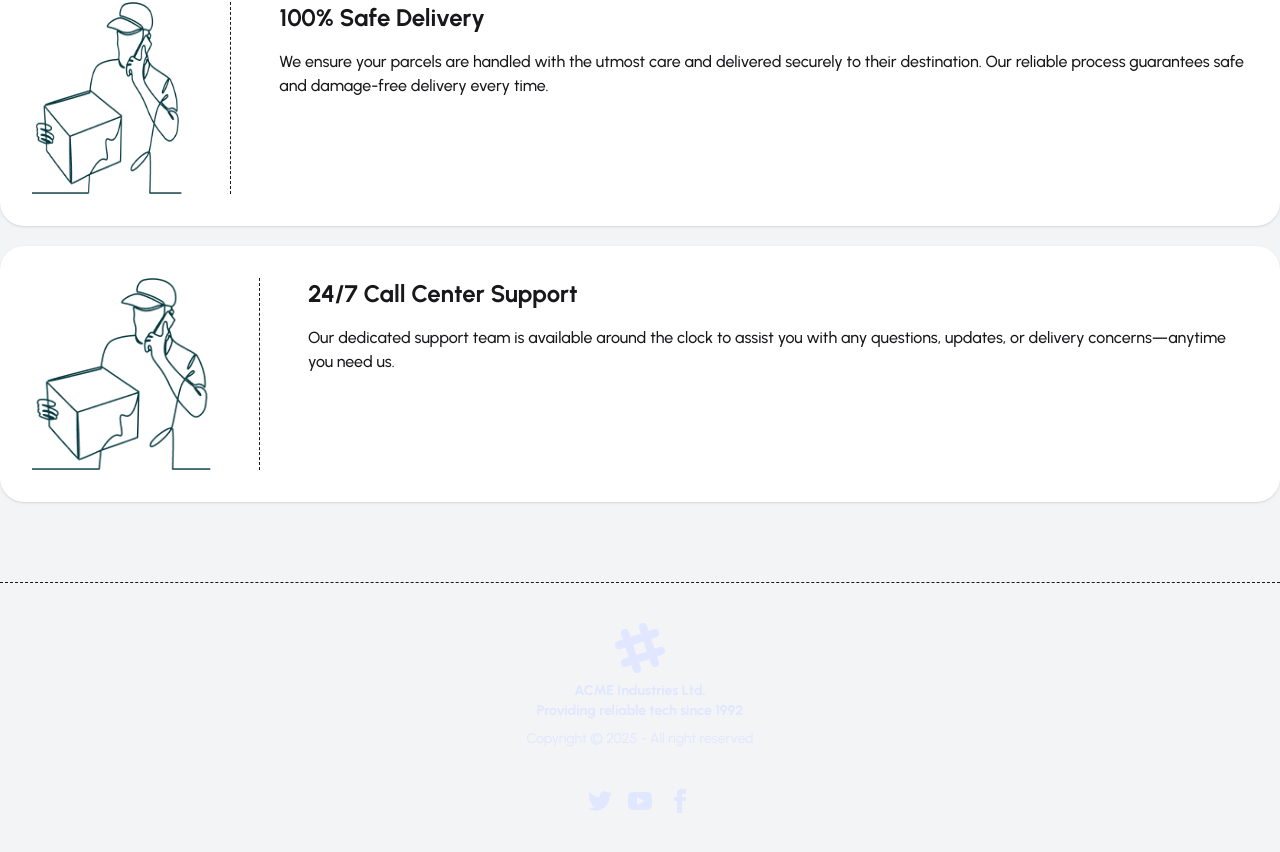
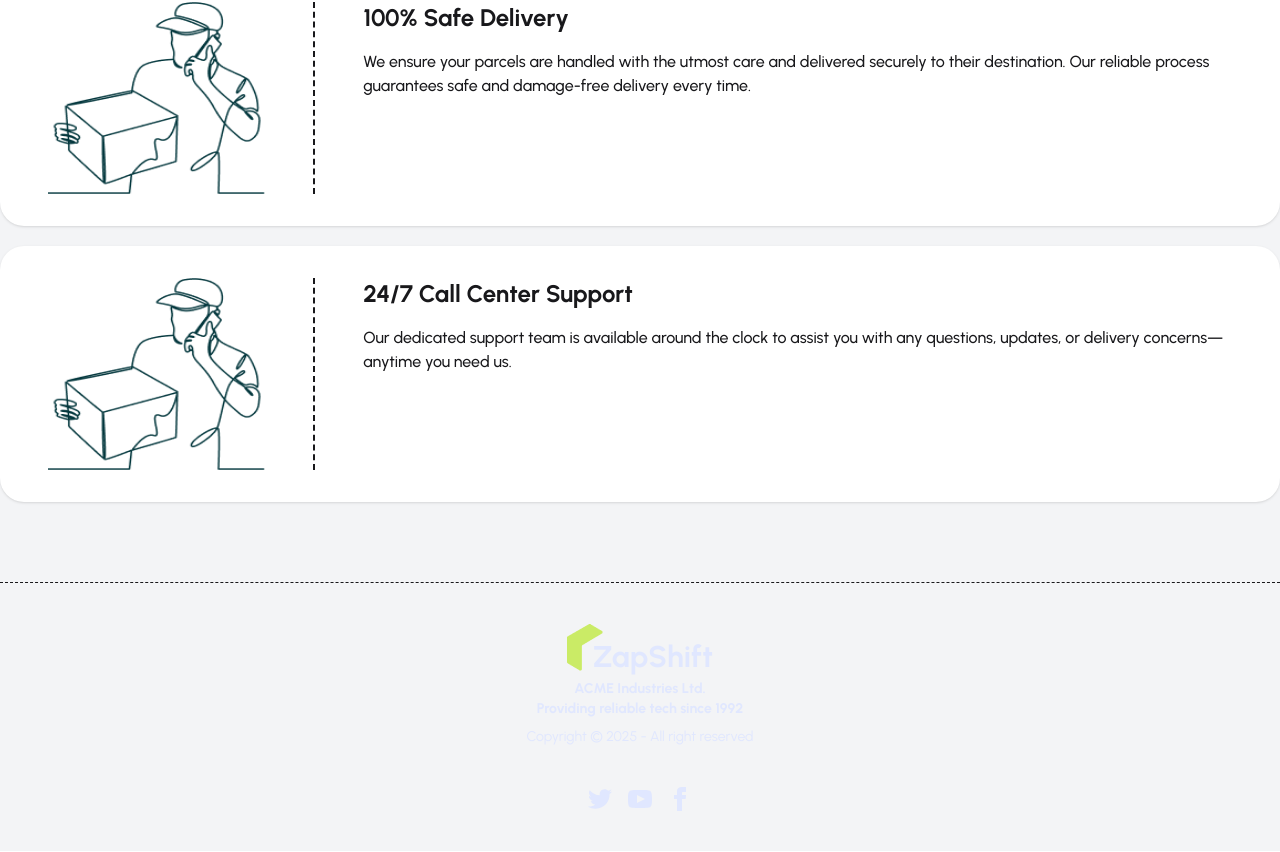
Before and after one commit to mahadi40011/Zap-Shift-Client-Side, a React (Vite) app: page / in a window 1280 px wide. Shown: the part 1911-2763 px from the top of the page. Built offline with nearby package versions, Linux system fonts and the light colour scheme.

Commit message:
image width problem sloved in Service#StaticCard section

```diff
--- a/src/pages/Home/Service3StaticCards/Service3StaticCards.jsx
+++ b/src/pages/Home/Service3StaticCards/Service3StaticCards.jsx
@@ -29,12 +29,12 @@ const Service3StaticCards = () => {
   return (
     <div className="home-content py-20 border-y border-dashed  mt-24 space-y-5">
       {cards.map((card) => (
-        <div className="flex gap-12 p-8 rounded-3xl shadow bg-white">
-          <div>
-            <img className="w-48 h-48" src={card.image} alt="" />
+        <div className="flex gap-12 py-8 px-12 rounded-3xl shadow bg-white">
+          <div className="w-[20%]">
+            <img className="w-full h-48 " src={card.image} alt="" />
           </div>
-          <div className="border-l border-dashed"></div>
-          <div>
+          <div className="border-l-2 border-dashed"></div>
+          <div className="w-[80%]">
             <h2 className="font-bold text-2xl">{card.title}</h2>
             <p className="font-medium mt-4">{card.description}</p>
           </div>
--- a/src/pages/Shared/Footer/Footer.jsx
+++ b/src/pages/Shared/Footer/Footer.jsx
@@ -1,20 +1,11 @@
 import React from "react";
+import Logo from "../../../components/Logo/Logo";
 
 const Footer = () => {
   return (
     <footer className="footer footer-horizontal footer-center text-primary-content p-10">
       <aside>
-        <svg
-          width="50"
-          height="50"
-          viewBox="0 0 24 24"
-          xmlns="http://www.w3.org/2000/svg"
-          fillRule="evenodd"
-          clipRule="evenodd"
-          className="inline-block fill-current"
-        >
-          <path d="M22.672 15.226l-2.432.811.841 2.515c.33 1.019-.209 2.127-1.23 2.456-1.15.325-2.148-.321-2.463-1.226l-.84-2.518-5.013 1.677.84 2.517c.391 1.203-.434 2.542-1.831 2.542-.88 0-1.601-.564-1.86-1.314l-.842-2.516-2.431.809c-1.135.328-2.145-.317-2.463-1.229-.329-1.018.211-2.127 1.231-2.456l2.432-.809-1.621-4.823-2.432.808c-1.355.384-2.558-.59-2.558-1.839 0-.817.509-1.582 1.327-1.846l2.433-.809-.842-2.515c-.33-1.02.211-2.129 1.232-2.458 1.02-.329 2.13.209 2.461 1.229l.842 2.515 5.011-1.677-.839-2.517c-.403-1.238.484-2.553 1.843-2.553.819 0 1.585.509 1.85 1.326l.841 2.517 2.431-.81c1.02-.33 2.131.211 2.461 1.229.332 1.018-.21 2.126-1.23 2.456l-2.433.809 1.622 4.823 2.433-.809c1.242-.401 2.557.484 2.557 1.838 0 .819-.51 1.583-1.328 1.847m-8.992-6.428l-5.01 1.675 1.619 4.828 5.011-1.674-1.62-4.829z"></path>
-        </svg>
+        <Logo/>
         <p className="font-bold">
           ACME Industries Ltd.
           <br />
```
